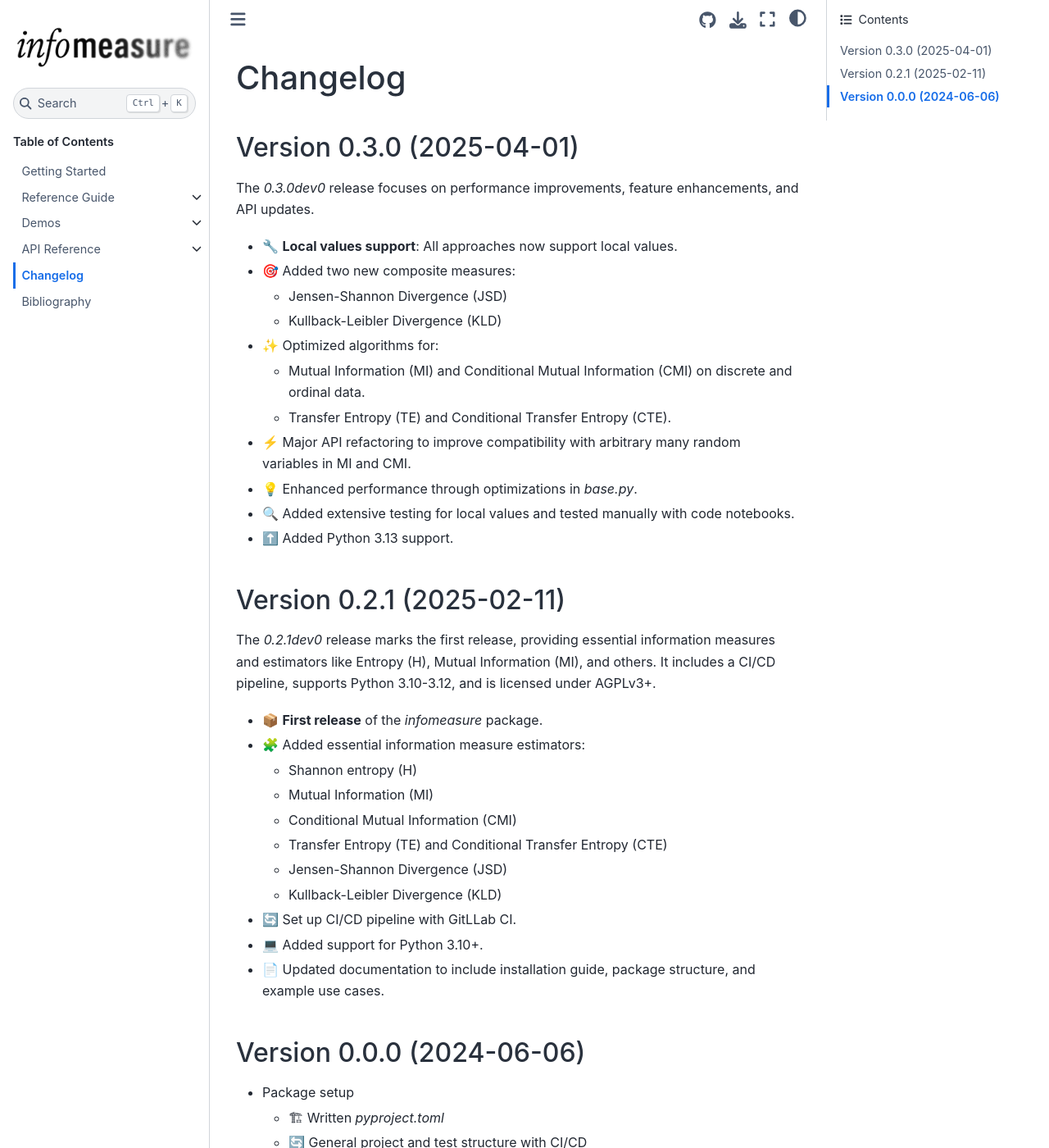
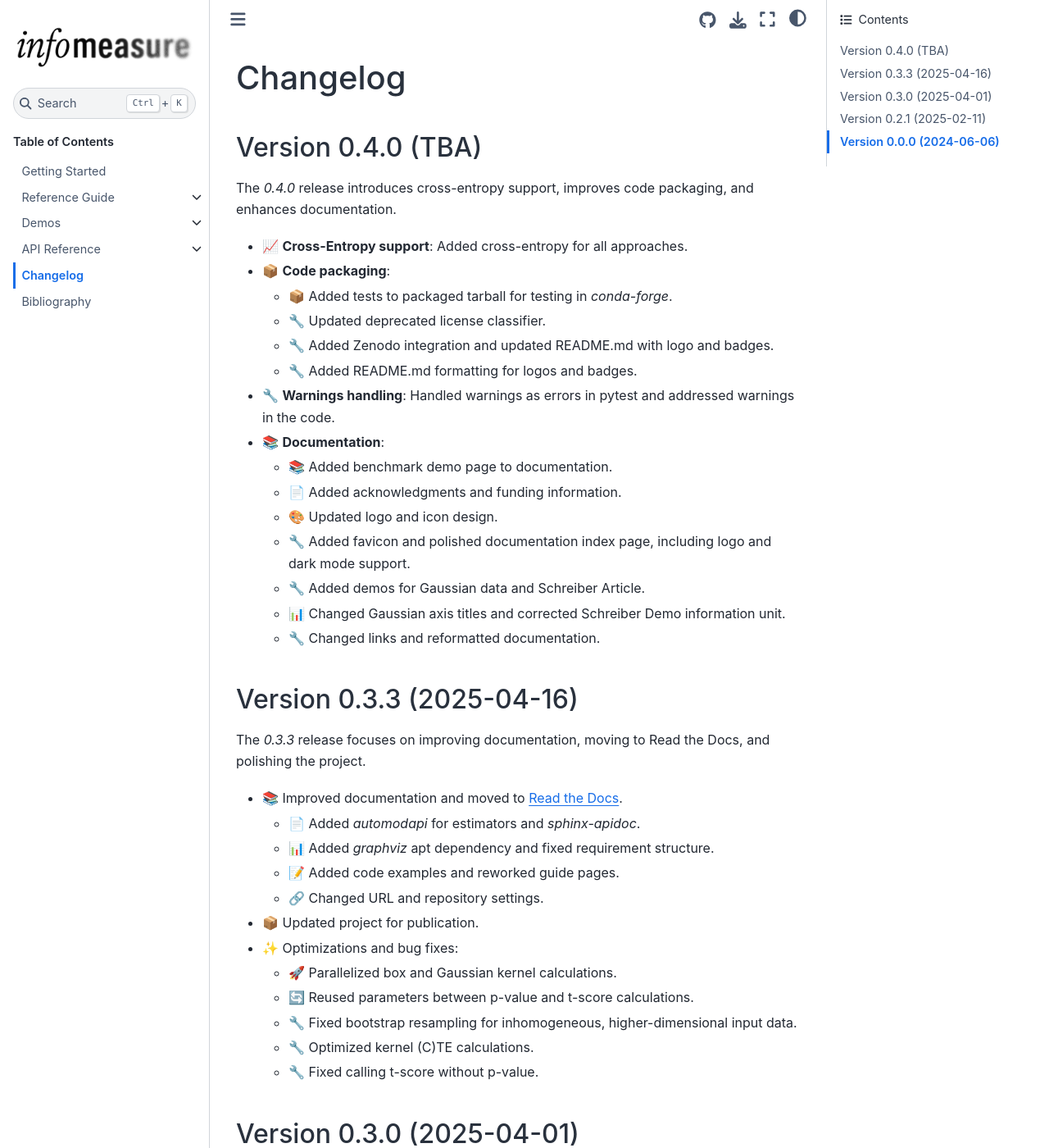
Before and after one commit to cbueth/infomeasure, a Sphinx documentation site: the page built from docs/changelog.rst, in a window 1280 px wide and 1400 px high. Shown: the whole window at 82% size. Built offline with Sphinx 7.4.7 and the Sphinx Book theme 1.1.4, drawn with Linux system fonts in a browser that asks for light colours; pages that are not in the unit, such as notebooks, are missing from menus.

Commit message:
Update `changelog.rst`
Signed-off-by: Carlson Büth <commit@cbueth.de>

```diff
--- a/docs/changelog.rst
+++ b/docs/changelog.rst
@@ -1,6 +1,72 @@
 *********
 Changelog
 *********
+
+
+Version 0.4.0 (TBA)
+**************************
+
+The `0.4.0` release introduces cross-entropy support, improves code packaging, and enhances documentation.
+
+- 📈 **Cross-Entropy support**: Added cross-entropy for all approaches.
+
+- 📦 **Code packaging**:
+
+  - 📦 Added tests to packaged tarball for testing in `conda-forge`.
+
+  - 🔧 Updated deprecated license classifier.
+
+  - 🔧 Added Zenodo integration and updated README.md with logo and badges.
+
+  - 🔧 Added README.md formatting for logos and badges.
+
+- 🔧 **Warnings handling**: Handled warnings as errors in pytest and addressed warnings in the code.
+
+- 📚 **Documentation**:
+
+  - 📚 Added benchmark demo page to documentation.
+
+  - 📄 Added acknowledgments and funding information.
+
+  - 🎨 Updated logo and icon design.
+
+  - 🔧 Added favicon and polished documentation index page, including logo and dark mode support.
+
+  - 🔧 Added demos for Gaussian data and Schreiber Article.
+
+  - 📊 Changed Gaussian axis titles and corrected Schreiber Demo information unit.
+
+  - 🔧 Changed links and reformatted documentation.
+
+
+Version 0.3.3 (2025-04-16)
+**************************
+
+The `0.3.3` release focuses on improving documentation, moving to Read the Docs, and polishing the project.
+
+- 📚 Improved documentation and moved to `Read the Docs <https://infomeasure.readthedocs.io/>`_.
+
+  - 📄 Added `automodapi` for estimators and `sphinx-apidoc`.
+
+  - 📊 Added `graphviz` apt dependency and fixed requirement structure.
+
+  - 📝 Added code examples and reworked guide pages.
+
+  - 🔗 Changed URL and repository settings.
+
+- 📦 Updated project for publication.
+
+- ✨ Optimizations and bug fixes:
+
+  - 🚀 Parallelized box and Gaussian kernel calculations.
+
+  - 🔄 Reused parameters between p-value and t-score calculations.
+
+  - 🔧 Fixed bootstrap resampling for inhomogeneous, higher-dimensional input data.
+
+  - 🔧 Optimized kernel (C)TE calculations.
+
+  - 🔧 Fixed calling t-score without p-value.
 
 
 Version 0.3.0 (2025-04-01)
```
